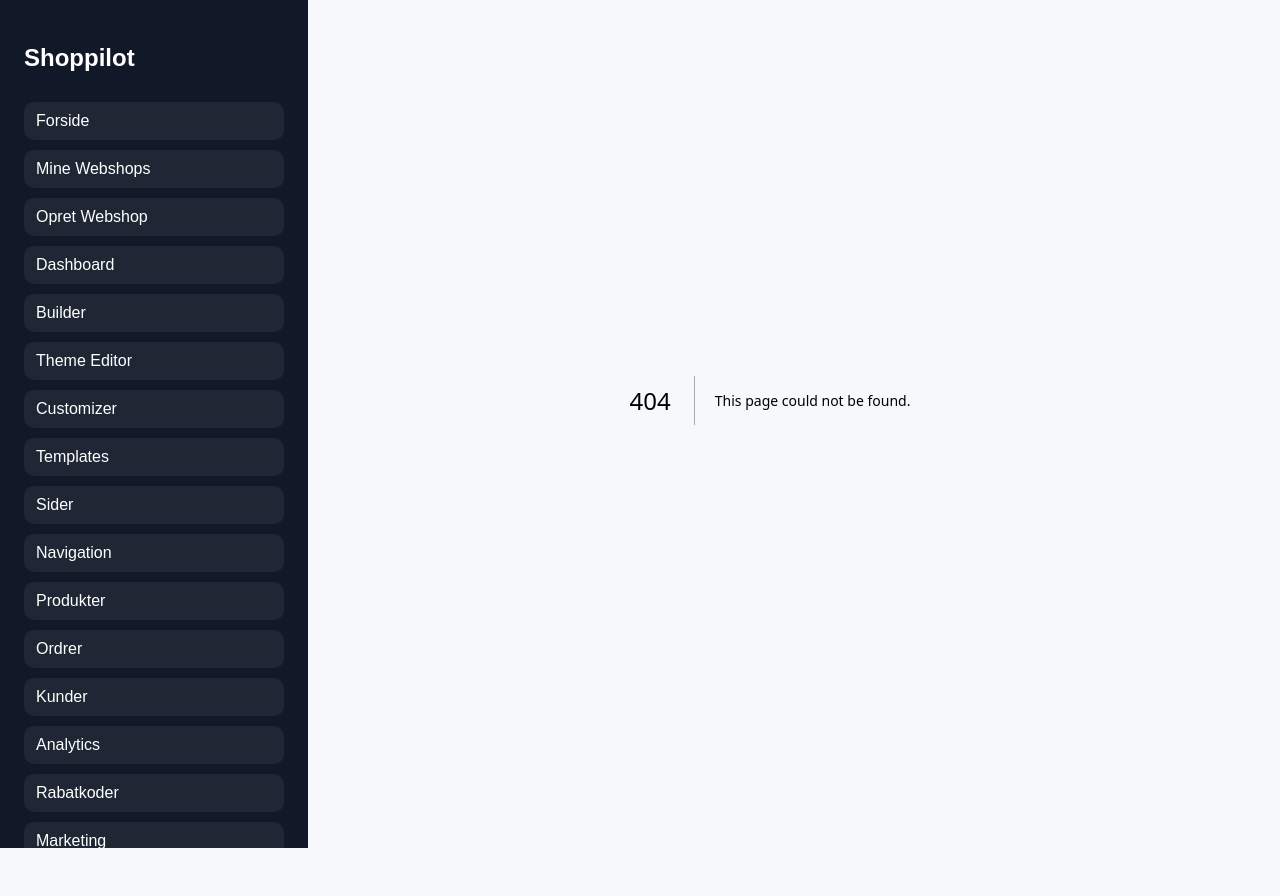
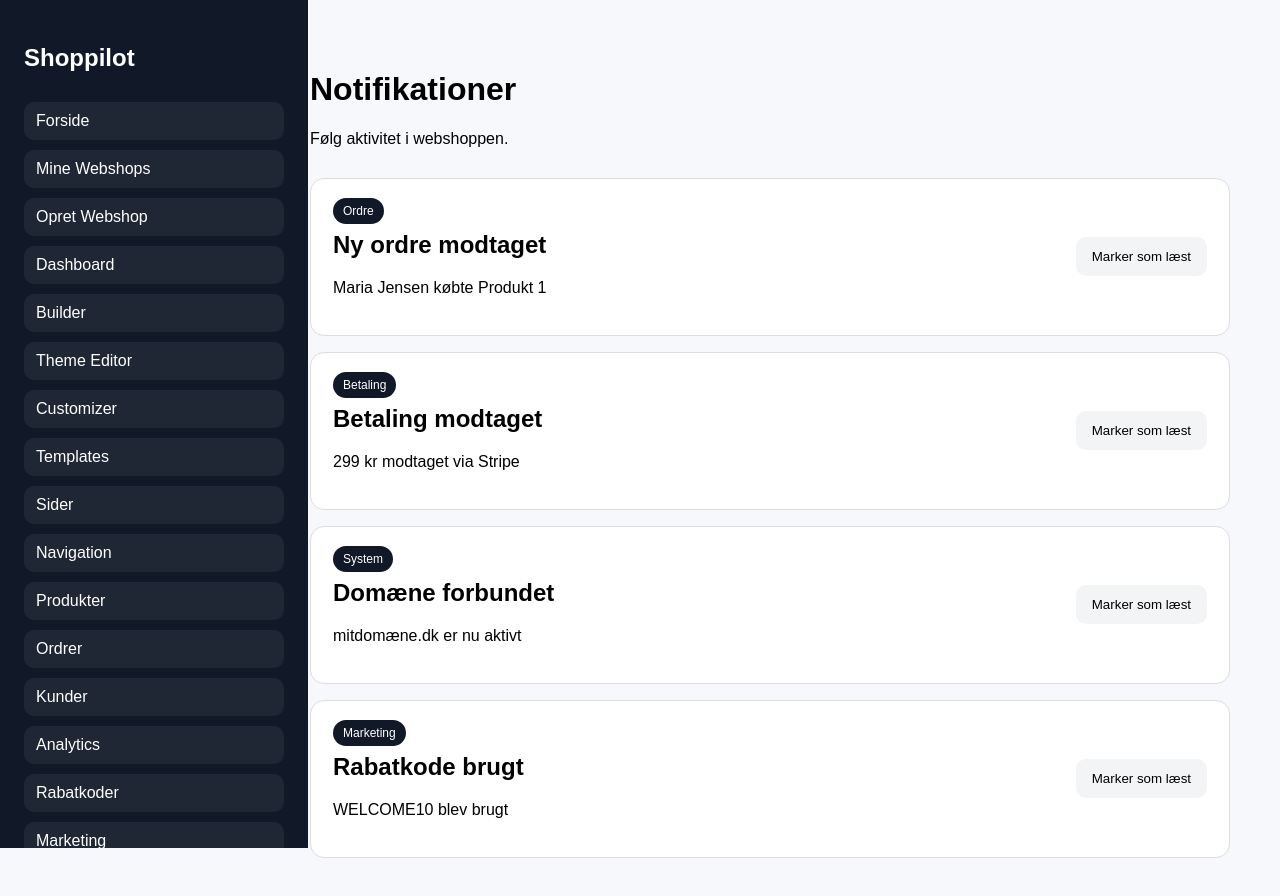
Before and after one commit to postjkhandel-ship-it/shoppilot, a Next.js app: page /notifications in a window 1280 px wide. Before the commit this address had no page. Shown: the top 896 px of the page. Before the commit the page ends 800 px from the top, so only its background shows below. Built offline with nearby package versions, Linux system fonts and the light colour scheme.

Commit message:
Create page.js

```diff
--- /dev/null
+++ b/app/notifications/page.js
@@ -0,0 +1,79 @@
+export default function Notifications() {
+  const notifications = [
+    {
+      title: "Ny ordre modtaget",
+      text: "Maria Jensen købte Produkt 1",
+      type: "Ordre"
+    },
+    {
+      title: "Betaling modtaget",
+      text: "299 kr modtaget via Stripe",
+      type: "Betaling"
+    },
+    {
+      title: "Domæne forbundet",
+      text: "mitdomæne.dk er nu aktivt",
+      type: "System"
+    },
+    {
+      title: "Rabatkode brugt",
+      text: "WELCOME10 blev brugt",
+      type: "Marketing"
+    }
+  ];
+
+  return (
+    <main style={{ padding: "50px", fontFamily: "Arial" }}>
+      <h1>Notifikationer</h1>
+      <p>Følg aktivitet i webshoppen.</p>
+
+      <div style={{ display: "grid", gap: "16px", marginTop: "30px" }}>
+        {notifications.map((notification) => (
+          <div key={notification.title} style={card}>
+            <div>
+              <span style={badge}>
+                {notification.type}
+              </span>
+
+              <h2 style={{ marginTop: "12px" }}>
+                {notification.title}
+              </h2>
+
+              <p>{notification.text}</p>
+            </div>
+
+            <button style={button}>
+              Marker som læst
+            </button>
+          </div>
+        ))}
+      </div>
+    </main>
+  );
+}
+
+const card = {
+  background: "#fff",
+  border: "1px solid #ddd",
+  borderRadius: "14px",
+  padding: "22px",
+  display: "flex",
+  justifyContent: "space-between",
+  alignItems: "center"
+};
+
+const badge = {
+  background: "#111827",
+  color: "white",
+  padding: "6px 10px",
+  borderRadius: "999px",
+  fontSize: "12px"
+};
+
+const button = {
+  background: "#f3f4f6",
+  border: "none",
+  padding: "12px 16px",
+  borderRadius: "10px",
+  cursor: "pointer"
+};
```
